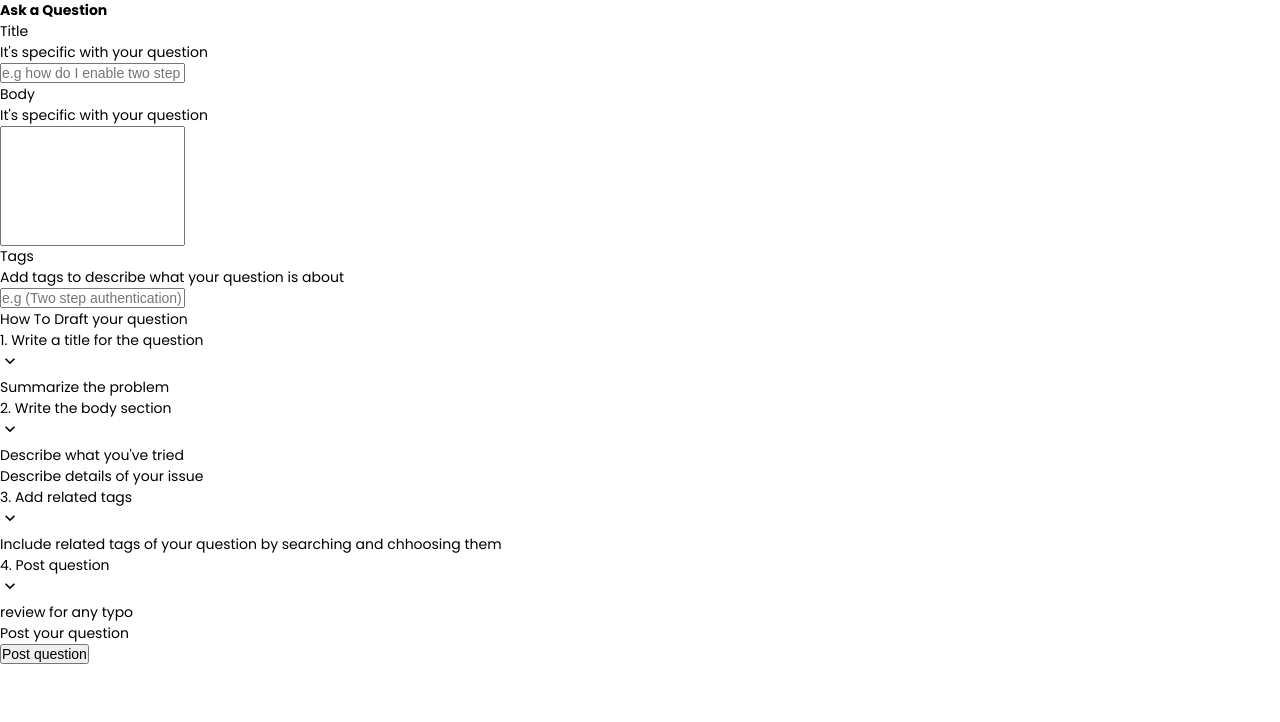
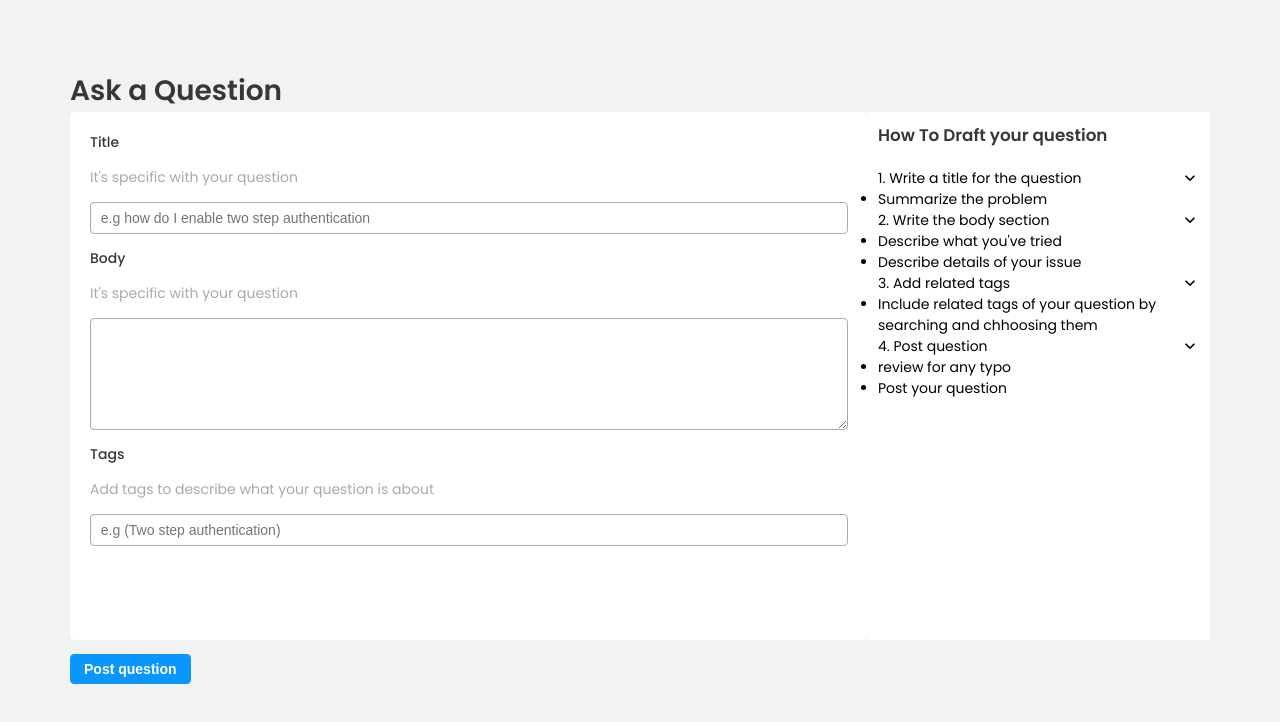
Before and after one commit to Ebenezr/HelpDesk, a React (Vite) app: page /ask in a window 1280 px wide. Shown: the top 722 px of the page. Built offline with nearby package versions, Linux system fonts and the light colour scheme; what javascript-time-ago would draw is missing.

Commit message:
[FIX] fix ask quiz page ui bug

```diff
--- a/src/pages/Askquestion.jsx
+++ b/src/pages/Askquestion.jsx
@@ -1,4 +1,3 @@
-
 import { useState } from "react";
 import { MdKeyboardArrowDown } from "react-icons/md";
 
@@ -22,19 +21,27 @@ const SummaryRow = ({ title, rows }) => {
 
 export default function App() {
   return (
-    <div>
+    <section className="ask-question">
       <h2>Ask a Question </h2>
       <div className="main-row">
         <div className="section1">
           <p className="title">Title</p>
-          <p>It's specific with your question</p>
-          <input placeholder="e.g how do I enable two step authentication" />
+          <p className="desc">It's specific with your question</p>
+          <input
+            placeholder="e.g how do I enable two step authentication"
+            className="inputs"
+          />
           <p className="title">Body</p>
-          <p>It's specific with your question</p>
-          <input style={{ height: 120 }} />
+          <p className="desc">It's specific with your question</p>
+          <textarea rows={6} className="inputs" />
           <p className="title">Tags</p>
-          <p>Add tags to describe what your question is about</p>
-          <input placeholder="e.g (Two step authentication)" />
+          <p className="desc">
+            Add tags to describe what your question is about
+          </p>
+          <input
+            className="inputs"
+            placeholder="e.g (Two step authentication)"
+          />
         </div>
         <div className="section2">
           <div className="sec2-title">How To Draft your question</div>
@@ -47,13 +54,13 @@ export default function App() {
               title="2. Write the body section"
               rows={[
                 "Describe what you've tried",
-                "Describe details of your issue"
+                "Describe details of your issue",
               ]}
             />
             <SummaryRow
               title="3. Add related tags"
               rows={[
-                "Include related tags of your question by searching and chhoosing them"
+                "Include related tags of your question by searching and chhoosing them",
               ]}
             />
             <SummaryRow
@@ -63,7 +70,7 @@ export default function App() {
           </div>
         </div>
       </div>
-      <button>Post question </button>
-    </div>
+      <button className="btn pry-btn">Post question </button>
+    </section>
   );
 }
--- a/src/sass/_askquestion.scss
+++ b/src/sass/_askquestion.scss
@@ -1,51 +1,58 @@
-// // body {
-// //     background-color: rgb(240, 235, 235);
-// //     color: grey;
-// //   }
-// .title {
-//   font-weight: bold;
-//   color: black;
-// }
-// .row-title {
-//   display: flex;
-//   justify-content: space-between;
-// }
-// .main-row {
-//   display: flex;
-//   justify-content: space-around;
-// }
-// .section1 {
-//   background-color: white;
-//   border-radius: 5px;
-//   padding: 20px;
-//   flex: 1;
-// }
-// .section2 {
-//   width: 30%;
-//   display: flex;
-//   flex-direction: column;
-// }
-// .sec2-title {
-//   background: white;
-//   padding: 10px;
+.ask-question {
+  padding: 5rem;
+  background: $color-bg;
+  height: 100vh;
+  width: 100vw;
 
-//   font-weight: bold;
-//   font-size: 14px;
-//   color: black;
-// }
-// .sec2-body {
-//   background-color: white;
-//   padding: 10px;
-//   font-size: 14px;
-//   flex: 1;
-// }
-// button {
-//   background-color: rgb(93, 93, 252);
-//   border: 0px;
-//   padding: 5px;
-//   border-radius: 5px;
-//   color: white;
-// }
-// input {
-//   width: 100%;
-// }
+  h2 {
+    font-weight: 600;
+    font-size: 2rem;
+    color: $color-dark;
+  }
+  .main-row {
+    display: flex;
+    justify-content: space-around;
+    height: 80%;
+    margin-bottom: 1rem;
+
+    .section1 {
+      background-color: white;
+      border-radius: 5px;
+      padding: 20px;
+      flex: 1;
+      display: flex;
+      flex-direction: column;
+      gap: 1rem;
+      .title {
+        font-weight: bold;
+        color: $color-dark;
+        font-weight: 500;
+      }
+      .desc {
+        color: $color-info-dark;
+      }
+    }
+    .section2 {
+      width: 30%;
+      display: flex;
+      flex-direction: column;
+      .sec2-title {
+        background: white;
+        padding: 10px;
+        font-size: 1.2rem;
+        font-weight: 600;
+        color: $color-dark;
+      }
+      .sec2-body {
+        background: white;
+        padding: 10px;
+        flex: 1;
+      }
+    }
+  }
+}
+
+.row-title {
+  display: flex;
+  justify-content: space-between;
+}
--- a/src/sass/style.scss
+++ b/src/sass/style.scss
@@ -88,3 +88,11 @@ body {
 .link__icons {
   color: $color-dark;
 }
+
+//inputs
+.inputs {
+  padding: 0.5rem 0.7rem;
+  border-radius: 0.3rem;
+  border: solid $color-info-dark 0.1rem;
+  width: 100%;
+}
```
